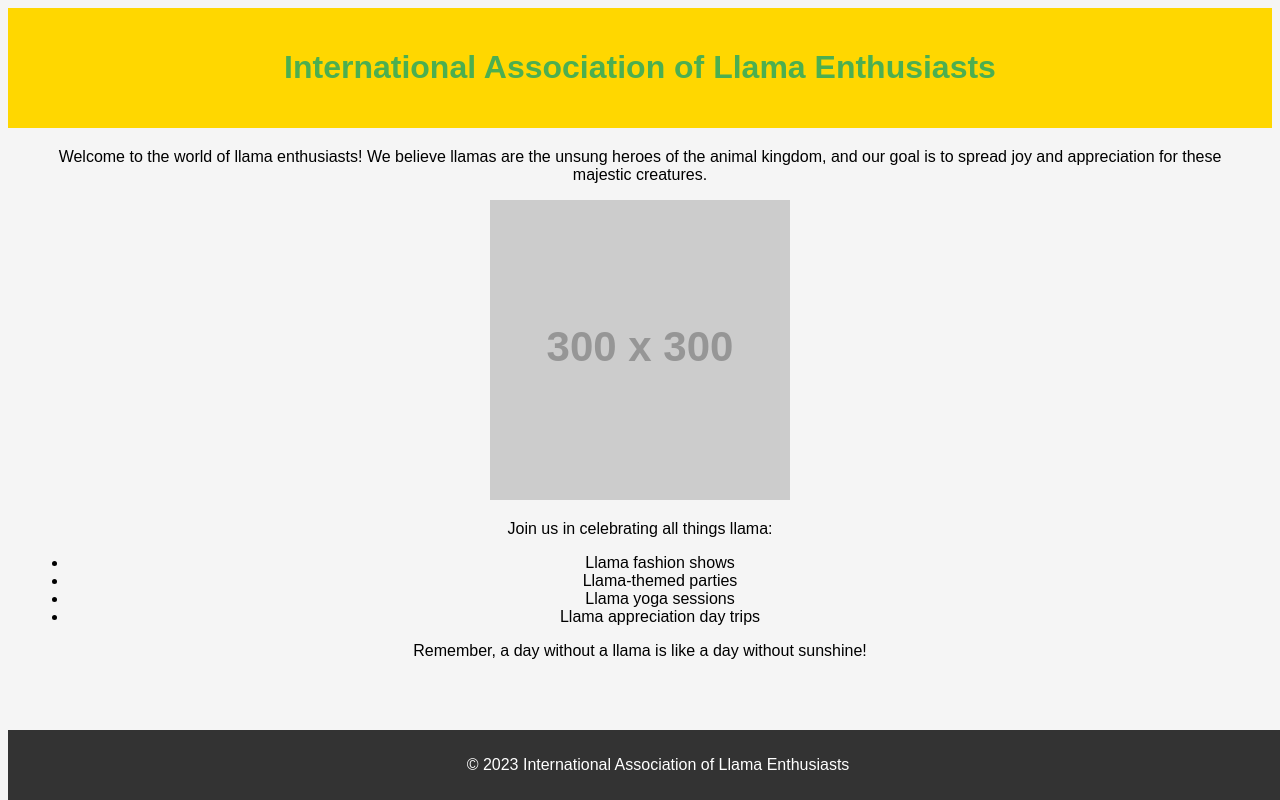
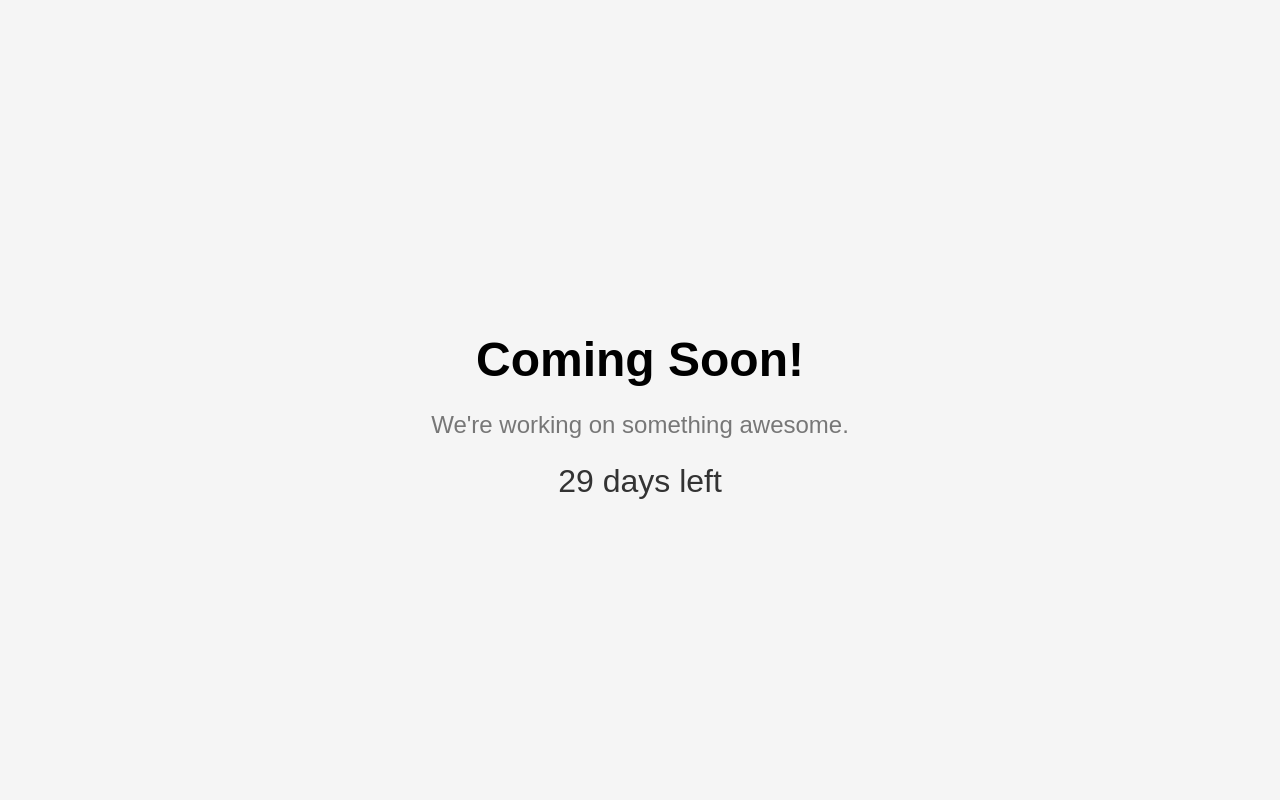
Before and after one commit to udaygoel295/udaygoel.github.io, a plain HTML site: page index.html in a window 1280 px wide. Drawn offline with Linux system fonts and the light colour scheme; placeholder pictures from the web are drawn by us.

Commit message:
Update index.html

```diff
--- a/index.html
+++ b/index.html
@@ -3,53 +3,60 @@
 <head>
     <meta charset="UTF-8">
     <meta name="viewport" content="width=device-width, initial-scale=1.0">
-    <title>International Association of Llama Enthusiasts</title>
+    <title>Coming Soon</title>
     <style>
         body {
             font-family: Arial, sans-serif;
             text-align: center;
             background-color: #f5f5f5;
+            margin: 0;
+            padding: 0;
         }
-        header {
-            background-color: #ffd700;
-            padding: 20px;
+        .container {
+            position: absolute;
+            top: 50%;
+            left: 50%;
+            transform: translate(-50%, -50%);
         }
         h1 {
-            color: #4CAF50;
+            font-size: 3em;
+            margin-bottom: 20px;
         }
-        main {
-            margin: 20px;
+        p {
+            font-size: 1.5em;
+            color: #777;
         }
-        footer {
-            background-color: #333;
-            color: #fff;
-            padding: 10px;
-            position: fixed;
-            bottom: 0;
-            width: 100%;
+        .countdown {
+            font-size: 2em;
+            margin-top: 20px;
+            color: #333;
         }
     </style>
 </head>
 <body>
-    <header>
-        <h1>International Association of Llama Enthusiasts</h1>
-    </header>
+    <div class="container">
+        <h1>Coming Soon!</h1>
+        <p>We're working on something awesome.</p>
+        <div class="countdown" id="countdown"></div>
+    </div>
 
-    <main>
-        <p>Welcome to the world of llama enthusiasts! We believe llamas are the unsung heroes of the animal kingdom, and our goal is to spread joy and appreciation for these majestic creatures.</p>
-        <img src="https://via.placeholder.com/300" alt="Llama Image">
-        <p>Join us in celebrating all things llama:</p>
-        <ul>
-            <li>Llama fashion shows</li>
-            <li>Llama-themed parties</li>
-            <li>Llama yoga sessions</li>
-            <li>Llama appreciation day trips</li>
-        </ul>
-        <p>Remember, a day without a llama is like a day without sunshine!</p>
-    </main>
+    <script>
+        // Countdown timer (Example: 30 days)
+        const countDownDate = new Date().getTime() + 30 * 24 * 60 * 60 * 1000;
 
-    <footer>
-        <p>&copy; 2023 International Association of Llama Enthusiasts</p>
-    </footer>
+        const x = setInterval(function() {
+            const now = new Date().getTime();
+            const distance = countDownDate - now;
+
+            const days = Math.floor(distance / (1000 * 60 * 60 * 24));
+
+            document.getElementById("countdown").innerHTML = `${days} days left`;
+
+            if (distance < 0) {
+                clearInterval(x);
+                document.getElementById("countdown").innerHTML = "We've arrived!";
+            }
+        }, 1000);
+    </script>
 </body>
 </html>
```
